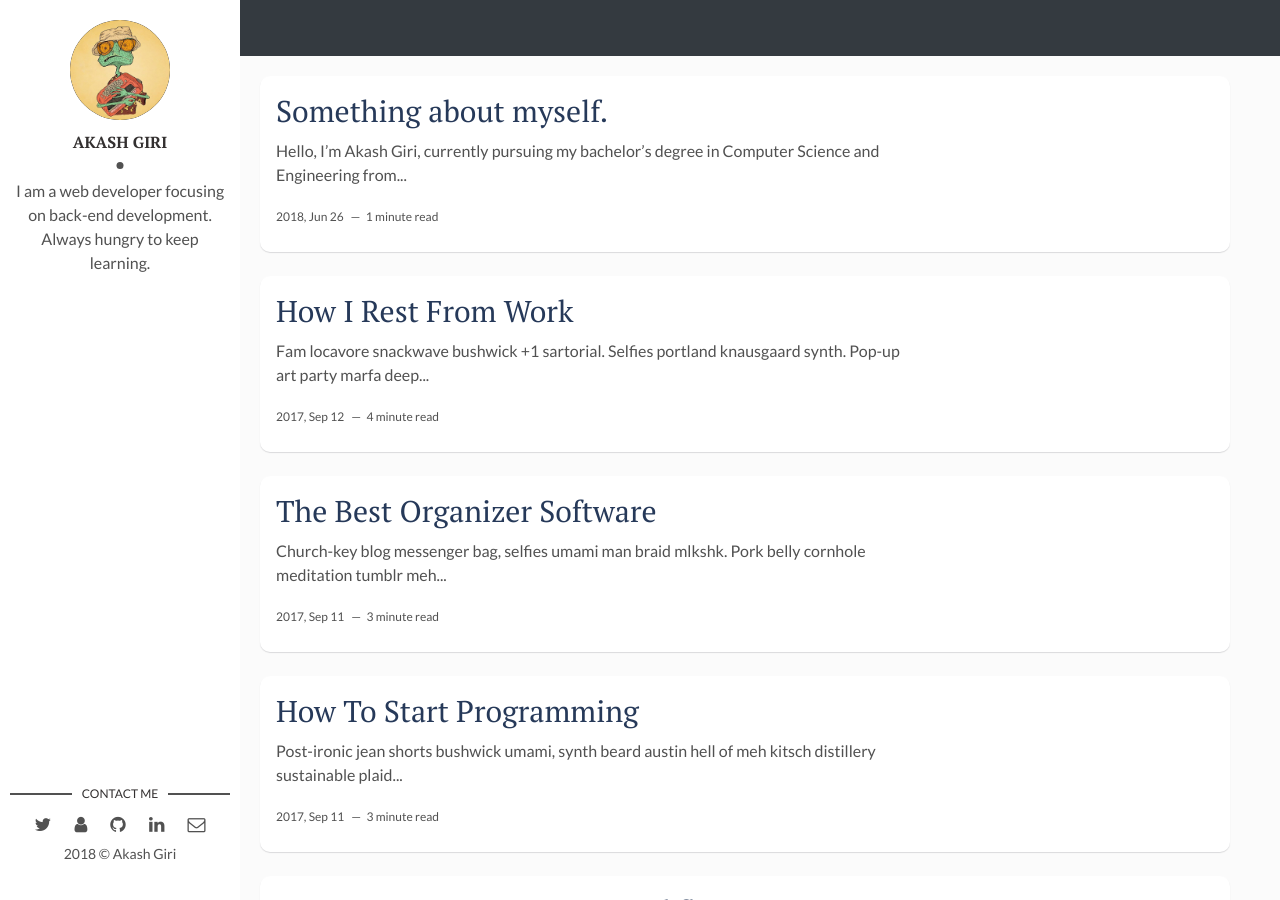
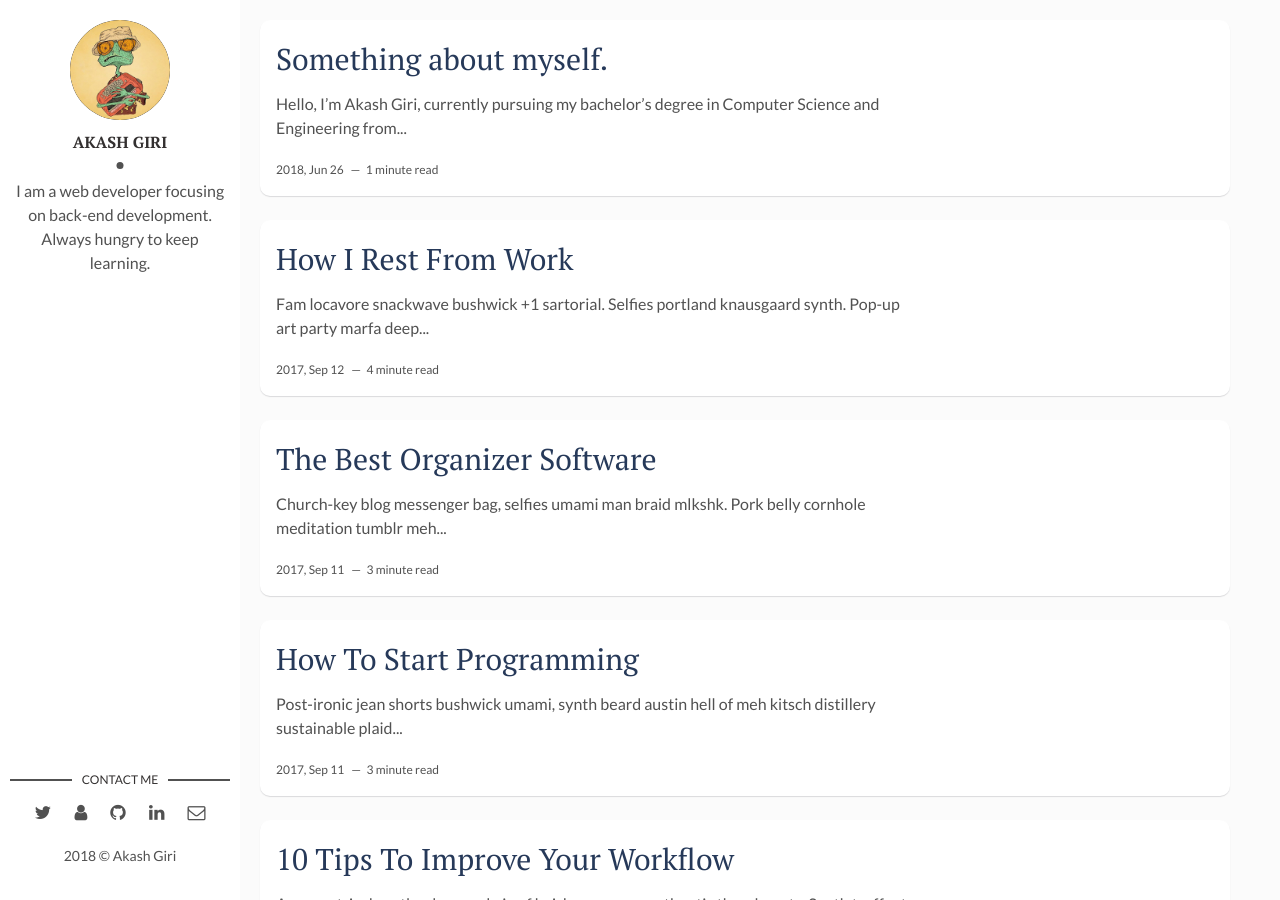
Before and after one commit to akashshuklacs/blog, a Jekyll site: the page built from index.html, in a window 1280 px wide and 900 px high. Built offline with Jekyll 4.4.1, drawn with Linux system fonts in a browser that asks for light colours; the list of posts is cut into pages by our own code.

Commit message:
Remove navbar

```diff
--- a/_includes/head.html
+++ b/_includes/head.html
@@ -2,16 +2,6 @@
 	<meta charset="utf-8">
   <link rel="shortcut icon" type="image/png" href="assets/img/favicon.png">
 	<title>{% if page.title %}{{page.title}} - {{site.title}}{% else %}{{site.title}}{% endif %}</title>
-
-
-  <!-- Include bootstrap here -->
-
-    <meta name="viewport" content="width=device-width, initial-scale=1">
-  <link rel="stylesheet" href="https://maxcdn.bootstrapcdn.com/bootstrap/4.1.0/css/bootstrap.min.css">
-  <script src="https://ajax.googleapis.com/ajax/libs/jquery/3.3.1/jquery.min.js"></script>
-  <script src="https://cdnjs.cloudflare.com/ajax/libs/popper.js/1.14.0/umd/popper.min.js"></script>
-  <script src="https://maxcdn.bootstrapcdn.com/bootstrap/4.1.0/js/bootstrap.min.js"></script>
-
 
   <!-- Edit site and author settings in `_config.yml` to make the social details your own -->
 
--- a/_layouts/default.html
+++ b/_layouts/default.html
@@ -2,23 +2,6 @@
 <html lang="en">
 {% include head.html %}
 <body>
-	<nav class="navbar navbar-expand-sm bg-dark navbar-dark">
-  <!-- Brand/logo -->
-	  <a class="navbar-brand" href="#">Logo</a>
-
-	  <!-- Links -->
-	  <ul class="navbar-nav">
-	    <li class="nav-item">
-	      <a class="nav-link" href="#">Link 1</a>
-	    </li>
-	    <li class="nav-item">
-	      <a class="nav-link" href="#">Link 2</a>
-	    </li>
-	    <li class="nav-item">
-	      <a class="nav-link" href="#">Link 3</a>
-	    </li>
-	  </ul>
-	</nav>
 
   <div class="wrapper">
     {{ content }}
```
